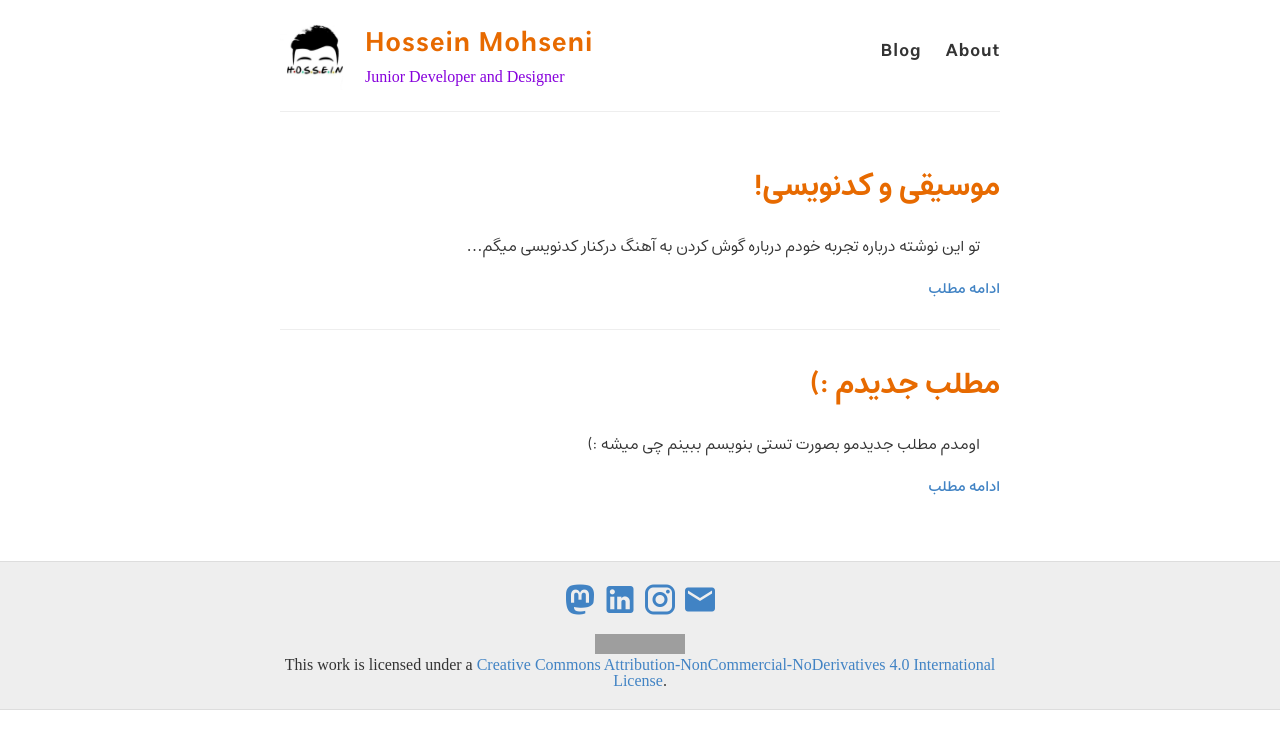
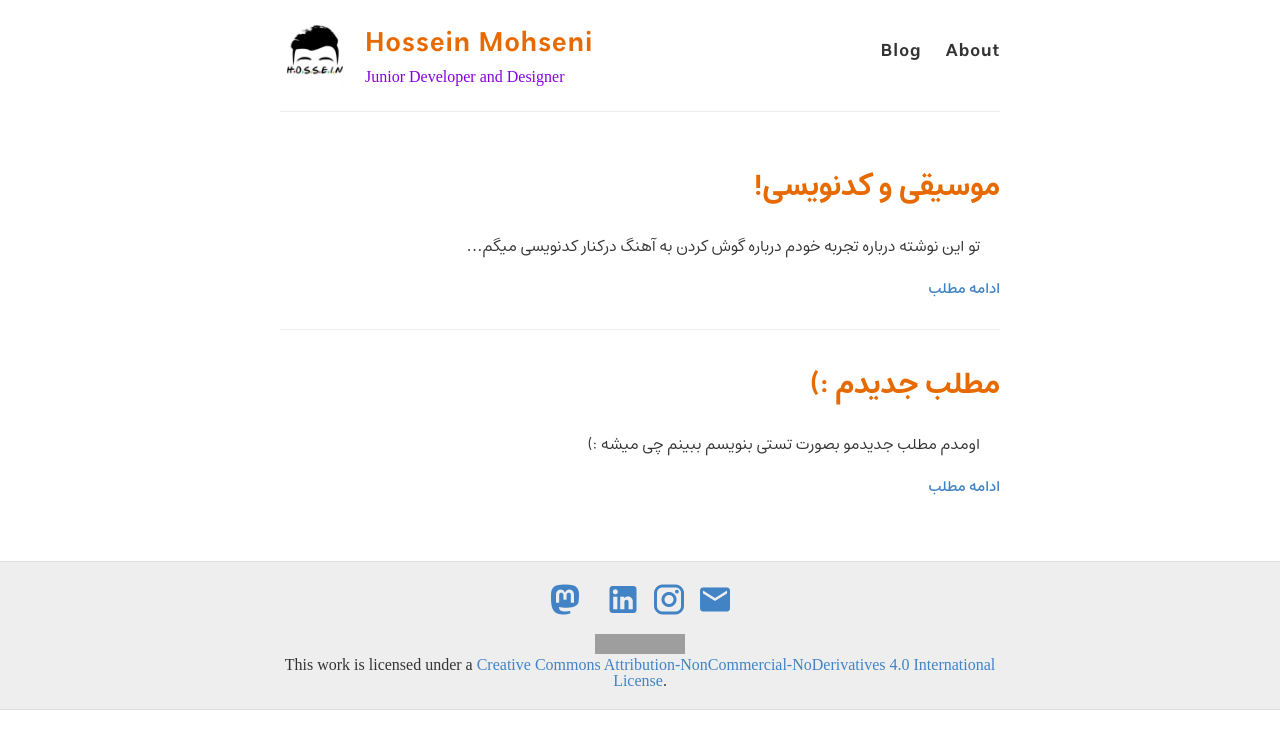
Before and after one commit to hosseinmh1/hosseinmh1.github.io, a Jekyll site: the page built from index.html, in a window 1280 px wide. Shown: the top 749 px of the page. Built offline with Jekyll 4.4.1, drawn with Linux system fonts in a browser that asks for light colours; nearby versions of some CDN libraries; grey boxes are pictures that could not be loaded.

Commit message:
Update default.html

```diff
--- a/_layouts/default.html
+++ b/_layouts/default.html
@@ -42,12 +42,12 @@
     <div class="wrapper-footer">
       <div class="container">
         <footer class="footer">
-          <a href="https://persadon.com/@hosseinhimself" class="mdi mdi-mastodon mdi-36px white-text mr-md-5 mr-3"></a>
-          <i class="fab fa-twitter fa-lg white-text mr-md-5 mr-3 fa-2x"> </i>
-          <a href="https://t.me/hosseinhimself" class="mdi mdi-telegram mdi-36px white-text mr-md-5 mr-3"></a>
-          <a href="https://www.linkedin.com/in/hossein-mohseni-87b169194/" class="mdi mdi-linkedin mdi-36px white-text mr-md-5 mr-3"></a>
-          <a href="https://instagram.com/hosseinhimself" class="mdi mdi-instagram mdi-36px white-text mr-md-5 mr-3"></a>
-          <a href="mailto:mohsenihossein@protonmail.com" class="mdi mdi-email mdi-36px white-text mr-md-5 mr-3"></a>
+          <a href="https://persadon.com/@hosseinhimself" class="mdi mdi-mastodon mdi-36px white-text mr-md-5 mr-3 marginer"></a>
+          <i class="fab fa-twitter fa-lg white-text mr-md-5 mr-3 fa-2x marginer"> </i>
+          <a href="https://t.me/hosseinhimself" class="mdi mdi-telegram mdi-36px white-text mr-md-5 mr-3 marginer"></a>
+          <a href="https://www.linkedin.com/in/hossein-mohseni-87b169194/" class="mdi mdi-linkedin mdi-36px white-text mr-md-5 mr-3 marginer"></a>
+          <a href="https://instagram.com/hosseinhimself" class="mdi mdi-instagram mdi-36px white-text mr-md-5 mr-3 marginer"></a>
+          <a href="mailto:mohsenihossein@protonmail.com" class="mdi mdi-email mdi-36px white-text mr-md-5 mr-3 marginer" ></a>
           <br/>
           <br/>
           <a rel="license" href="http://creativecommons.org/licenses/by-nc-nd/4.0/"><img alt="Creative Commons License" style="border-width:0" src="https://i.creativecommons.org/l/by-nc-nd/4.0/88x31.png"></a>
```
